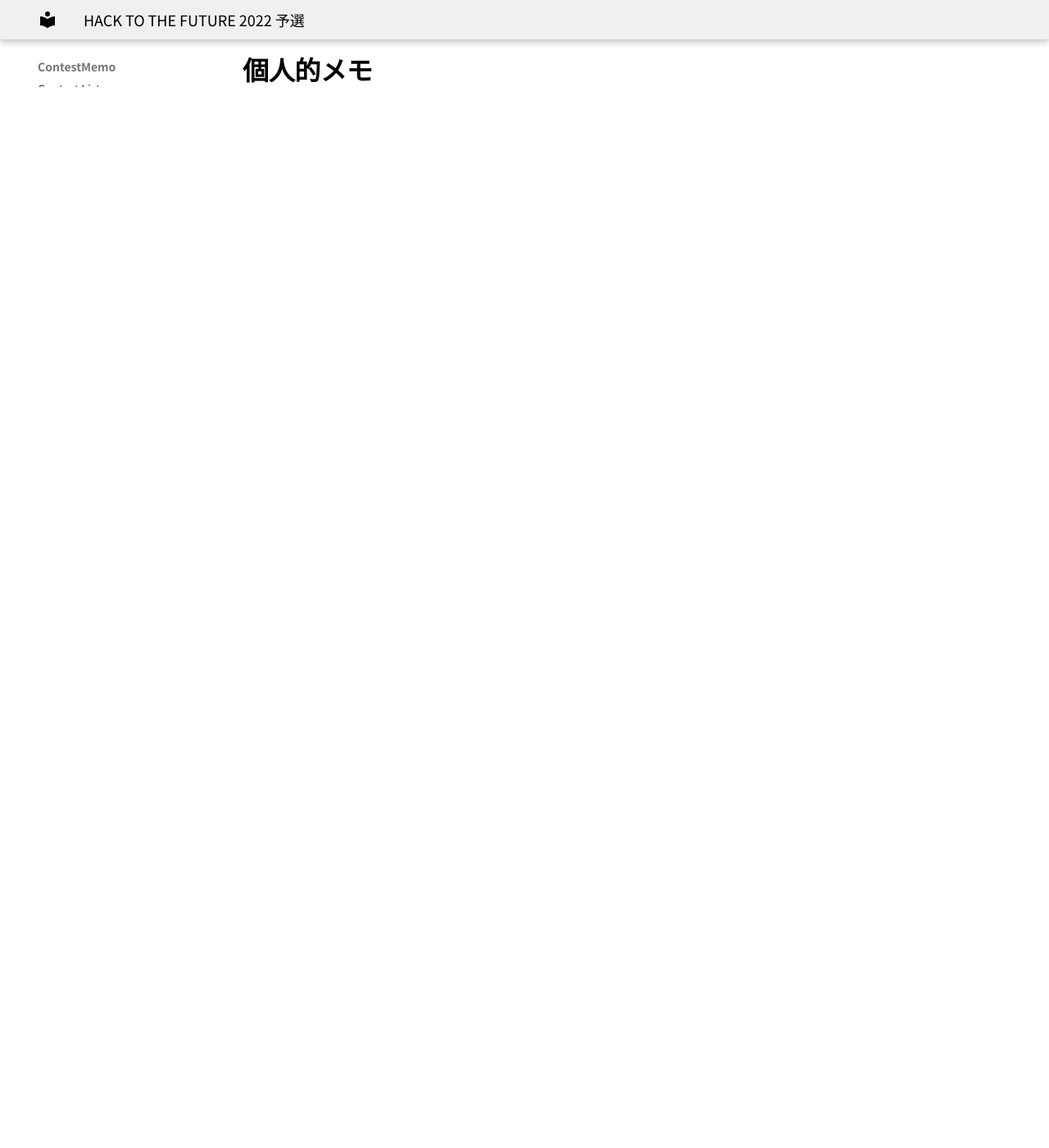
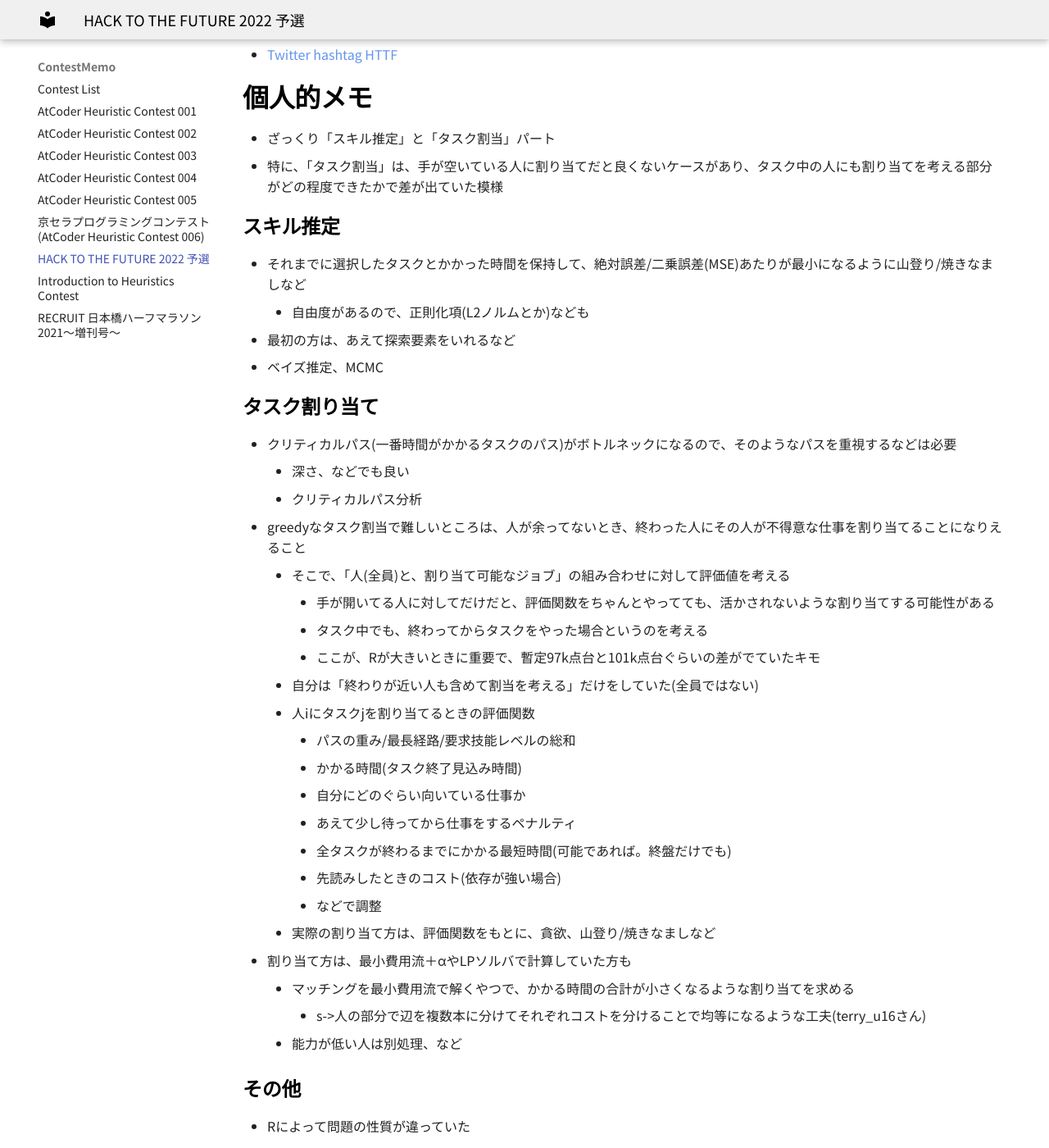
Before and after one commit to jetbead/AtCoderHeuristicContestMemo, an MkDocs documentation site: the page built from docs/ContestMemo/httf2022qual.md, in a window 1280 px wide and 1400 px high, scrolled down 3639 px. Shown: the whole window at 82% size. Built offline with MkDocs 1.6.1 and Material for MkDocs 9.7.7, drawn with Linux system fonts in a browser that asks for light colours; some web fonts are replaced; before the commit the page ends 3769 px from its top, so only the background shows below that; some of the changed text lies outside the part shown.

Commit message:
modify httf2022qual.md

```diff
--- a/docs/ContestMemo/httf2022qual.md
+++ b/docs/ContestMemo/httf2022qual.md
@@ -52,7 +52,7 @@
     - https://twitter.com/gzlcp/status/1459464174070038528
     - https://twitter.com/gzlcp/status/1459464947822624768
     - https://twitter.com/gzlcp/status/1459465248499716097
-- 16位rabotさん
+- [16位rabotさん](https://qiita.com/tanaka-a/items/dc50b224f984335ab986)
 - 17位tokuさん
 - 18位tomerunさん
 - 19位shamioさん
@@ -84,6 +84,7 @@
 - 43位besukohuさん
 - [44位takumi152さん](https://twitter.com/takumi152/status/1459464409651171334)
     - https://twitter.com/takumi152/status/1459465554402889728
+    - https://takumi152.hatenablog.jp/entry/2021/11/13/191713
 - 45位spica314さん
 - 46位primenumberさん
 - [47位takoshiさん](https://twitter.com/takoshiiiiiiiii/status/1459464790489780225)
@@ -104,3 +105,49 @@
 
 
 ## 個人的メモ
+- ざっくり「スキル推定」と「タスク割当」パート
+- 特に、「タスク割当」は、手が空いている人に割り当てだと良くないケースがあり、タスク中の人にも割り当てを考える部分がどの程度できたかで差が出ていた模様
+
+### スキル推定
+- それまでに選択したタスクとかかった時間を保持して、絶対誤差/二乗誤差(MSE)あたりが最小になるように山登り/焼きなましなど
+    - 自由度があるので、正則化項(L2ノルムとか)なども
+- 最初の方は、あえて探索要素をいれるなど
+- ベイズ推定、MCMC
+
+### タスク割り当て
+- クリティカルパス(一番時間がかかるタスクのパス)がボトルネックになるので、そのようなパスを重視するなどは必要
+    - 深さ、などでも良い
+    - クリティカルパス分析
+- greedyなタスク割当で難しいところは、人が余ってないとき、終わった人にその人が不得意な仕事を割り当てることになりえること
+    - そこで、「人(全員)と、割り当て可能なジョブ」の組み合わせに対して評価値を考える
+        - 手が開いてる人に対してだけだと、評価関数をちゃんとやってても、活かされないような割り当てする可能性がある
+        - タスク中でも、終わってからタスクをやった場合というのを考える
+        - ここが、Rが大きいときに重要で、暫定97k点台と101k点台ぐらいの差がでていたキモ
+    - 自分は「終わりが近い人も含めて割当を考える」だけをしていた(全員ではない)
+    - 人iにタスクjを割り当てるときの評価関数
+        - パスの重み/最長経路/要求技能レベルの総和
+        - かかる時間(タスク終了見込み時間)
+        - 自分にどのぐらい向いている仕事か
+        - あえて少し待ってから仕事をするペナルティ
+        - 全タスクが終わるまでにかかる最短時間(可能であれば。終盤だけでも)
+        - 先読みしたときのコスト(依存が強い場合)
+        - などで調整
+    - 実際の割り当て方は、評価関数をもとに、貪欲、山登り/焼きなましなど
+- 割り当て方は、最小費用流＋αやLPソルバで計算していた方も
+    - マッチングを最小費用流で解くやつで、かかる時間の合計が小さくなるような割り当てを求める
+        - s->人の部分で辺を複数本に分けてそれぞれコストを分けることで均等になるような工夫(terry_u16さん)
+    - 能力が低い人は別処理、など
+
+### その他
+- Rによって問題の性質が違っていた
+    - Rが小さい(1000付近)と、依存が少ないので、やれるタスクが多い → 自分が得意な仕事ができる
+    - Rが大きい(3000付近)と、依存が多く、やれるタスクが少なく、暇になっている人が多い → 得意な人が全部やったほうが早いのに、手があいてるからと不得意な人が手をつけてしまうと逆に遅くなる(あえてやらないほうがよい)
+- 「Rごとに調整」するとよかった可能性
+    - 3つぐらいに分割してそれぞれでパラメータを分ける、など
+    - ローカルの評価でも、それぞれのRごとに評価データを分けて確認するなどしたほうが良かった可能性
+        - https://twitter.com/_phocom/status/1460164219006259201
+        - https://twitter.com/iwashi31/status/1460192127338508292
+        - テストケースが少ないと偏りやすい
+        - 3000ケースで評価していればそこまで偏らないのでよいか
+    - ヒートマップを見る
+        - https://tsutaj.hatenablog.com/entry/2021/11/13/190712
```
